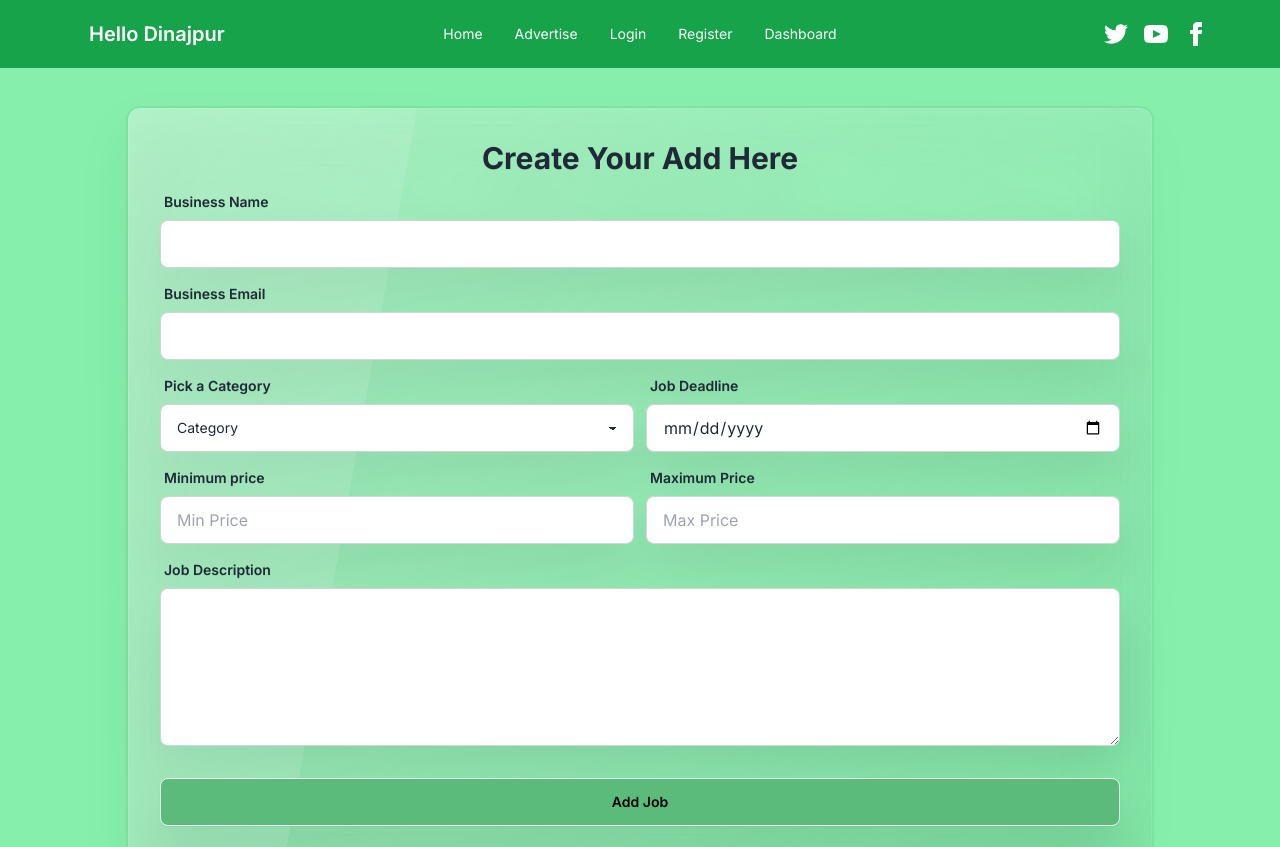
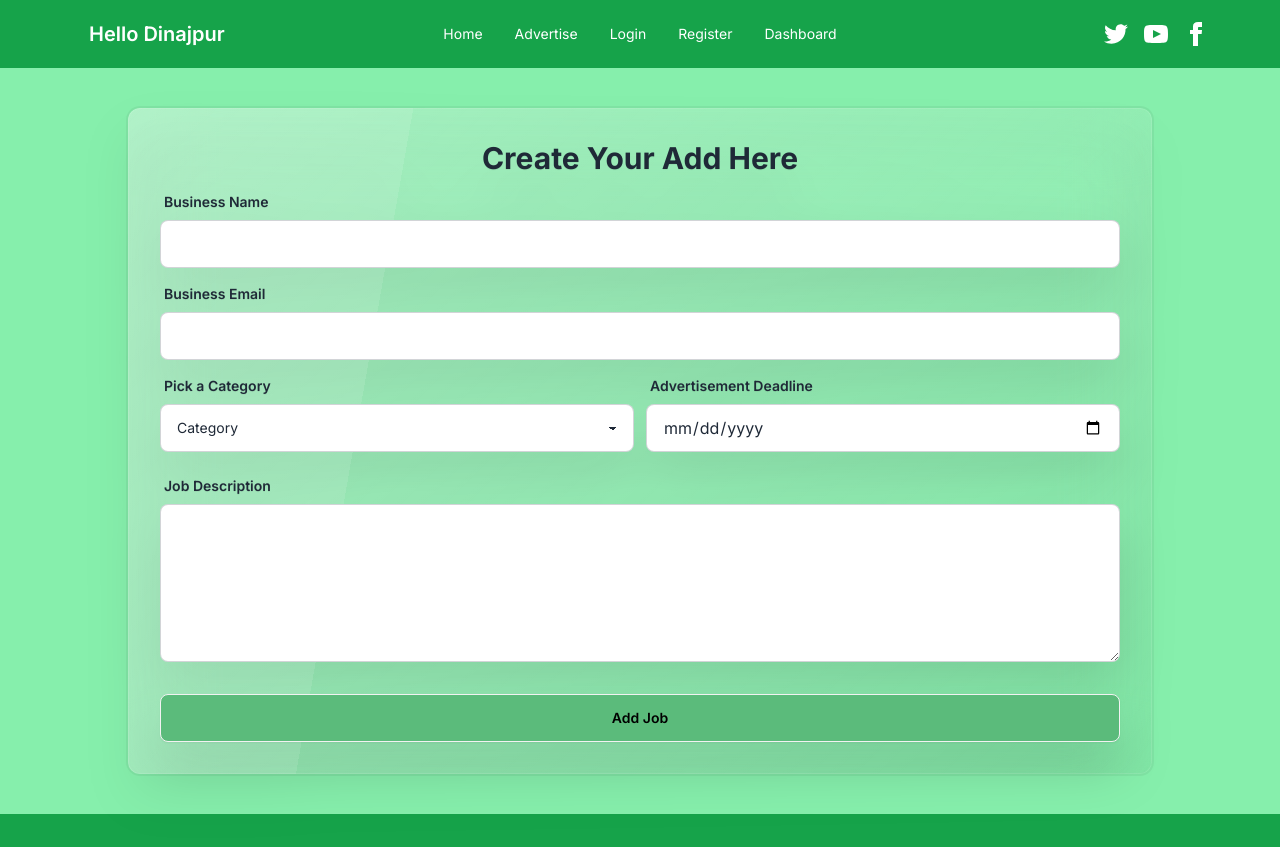
Before and after one commit to ikmat-rabib/Hello-Dinajpur, a Next.js app: page /advertise in a window 1280 px wide. Shown: the top 847 px of the page. Built offline with nearby package versions, Linux system fonts and the light colour scheme.

Commit message:
edited advert page form

```diff
--- a/src/app/(publicLayout)/advertise/page.js
+++ b/src/app/(publicLayout)/advertise/page.js
@@ -41,7 +41,7 @@ const AdvertisePage = () => {
                         {/* Deadline */}
                         <div className="form-control w-1/2">
                             <label className="label">
-                                <span className="label-text font-semibold">Job Deadline</span>
+                                <span className="label-text font-semibold">Advertisement Deadline</span>
                             </label>
                             <input type="date" className="input input-bordered" name="deadline" placeholder="" id="" required />
                         </div>
@@ -50,20 +50,20 @@ const AdvertisePage = () => {
 
                     <div className="flex md:gap-3">
                         {/* Minimum price */}
-                        <div className="form-control w-1/2">
+                        {/* <div className="form-control w-1/2">
                             <label className="label">
                                 <span className="label-text font-semibold">Minimum price</span>
                             </label>
                             <input type="text" name="min_price" placeholder="Min Price" className="input input-bordered" required />
-                        </div>
+                        </div> */}
 
                         {/* Maximum price */}
-                        <div className="form-control w-1/2">
+                        {/* <div className="form-control w-1/2">
                             <label className="label">
                                 <span className="label-text font-semibold">Maximum Price</span>
                             </label>
                             <input type="text" name="max_price" placeholder="Max Price" className="input input-bordered" required />
-                        </div>
+                        </div> */}
                     </div>
 
                     {/* description */}
```
